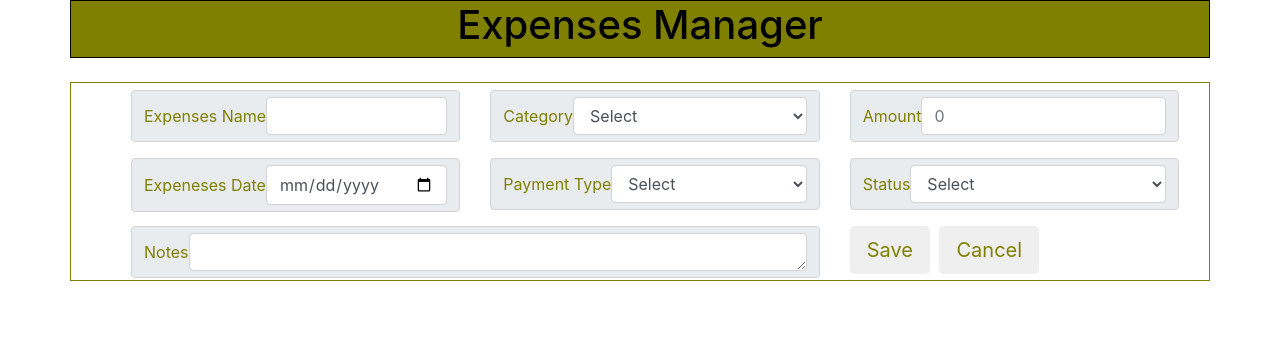
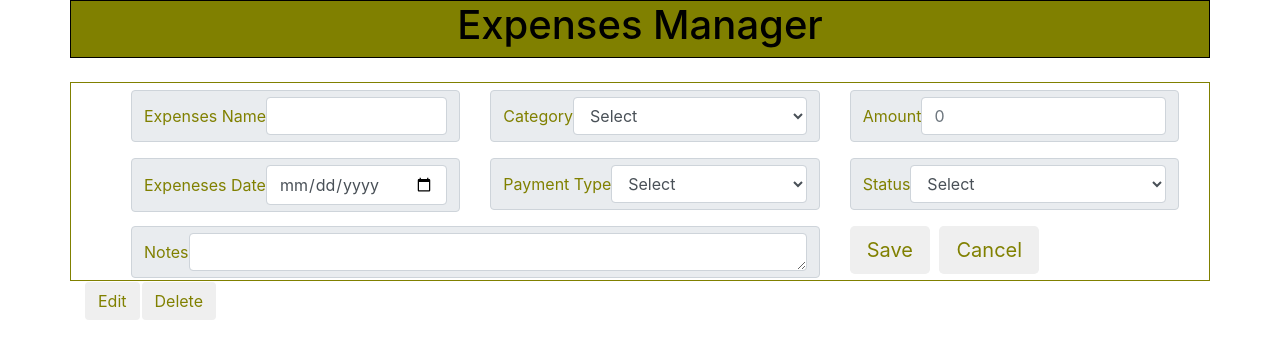
Before and after one commit to the-three-ss/expenses-manager-frontend, a React (Create React App) app: page / in a window 1280 px wide. Shown: the top 358 px of the page. Built offline with nearby package versions, Linux system fonts and the light colour scheme.

Commit message:
added display.js

```diff
--- a/src/App.js
+++ b/src/App.js
@@ -3,6 +3,7 @@ import logo from './logo.svg';
 import './App.css';
 import Header from './components/Header';
 import AddExpenses from './components/AddExpenses';
+import DisplayExpenses from './components/DisplayExpenses'
 
 
 class App extends Component {
@@ -18,6 +19,10 @@ class App extends Component {
         <div className="row">
           <AddExpenses />
         </div>
+        <div className="row">
+          <DisplayExpenses />
+        </div>
+
       </div>
 
     );
--- a/src/components/AddExpenses.js
+++ b/src/components/AddExpenses.js
@@ -26,10 +26,7 @@ class AddExpenses extends Component {
 
     }
 
-    onNotesChanged = (event) => {
-        this.setState({ Notes: event.target.value });
 
-    }
 
     onPaymentChanged = (event) => {
         this.setState({ PaymentType: event.target.value });
@@ -67,11 +64,12 @@ class AddExpenses extends Component {
                             <span class="input-group-text" id="basic-addon1" for="ExpensesCategory">Category
                                 <select class="form-control" id="ExpensesCategory" onChange={this.onCategoryChanged} value={this.state.Category}>
                                     <option>Select</option>
-                                    <option>Bill</option>
-                                    <option>Loan</option>
+                                    <option>Food</option>
+                                    <option>Travel</option>
                                     <option>Education</option>
                                     <option>Holiday</option>
-                                    <option>Party</option>
+                                    <option>Shopping</option>
+                                    <option>Home</option>
                                 </select></span>
                         </div>
                     </div>
--- /dev/null
+++ b/src/components/DisplayExpenses.js
@@ -0,0 +1,51 @@
+import React, { Component } from 'react';
+
+
+
+class DisplayExpenses extends Component {
+    constructor(){
+        super();
+        this.state={
+            isDisplay: true
+        }
+    }
+    RowDisplay() {
+        return (
+            <tr>
+                <td>{this.props.ExpensesName}</td>
+                <td>{this.props.date}</td>
+                <td>{this.props.ExpAmount}</td>
+                <td>{this.props.PaymentType}</td>
+                <td>{this.props.Note}</td>
+                <td>{this.props.Status}</td>
+                <td>{this.props.Category}</td>
+                <td>
+                    <button className="btn btn-info-edit"
+                       >Edit</button></td>
+                <td> <button className="btn btn-info-delete"
+                        >Delete</button>
+                </td>
+            </tr>
+        )
+    }
+    RowEdit(){
+        return(
+            <tr>
+              <td><input type="text" className="form-control" defaultValue={this.props.entry.date} ref="date" /></td>
+              <td><input type="text" className="form-control" defaultValue={this.props.entry.title} ref="title" /></td>
+              <td><input type="text" className="form-control" defaultValue={this.props.entry.amount} ref="amount" /></td>
+              <td>
+                <button className="btn btn-info mr-1" >Update</button>
+                <button className="btn btn-danger" >Cancel</button>
+              </td>
+            </tr>
+      );
+    }
+    render() {
+
+        return this.state.isDisplay ? this.RowDisplay() : this.RowEdit();
+
+    }
+}
+
+export default DisplayExpenses;
--- a/src/components/Header.js
+++ b/src/components/Header.js
@@ -4,7 +4,10 @@ class Header extends Component {
     render() {
         return (
             <div class="col-sm-12 title">
-                    <h1>Expenses Manager</h1>
+                    <h1>
+
+                    Expenses Manager</h1>
+
             </div>
 
         );
```
Also changed, not shown: images/logo.jpg (added).
